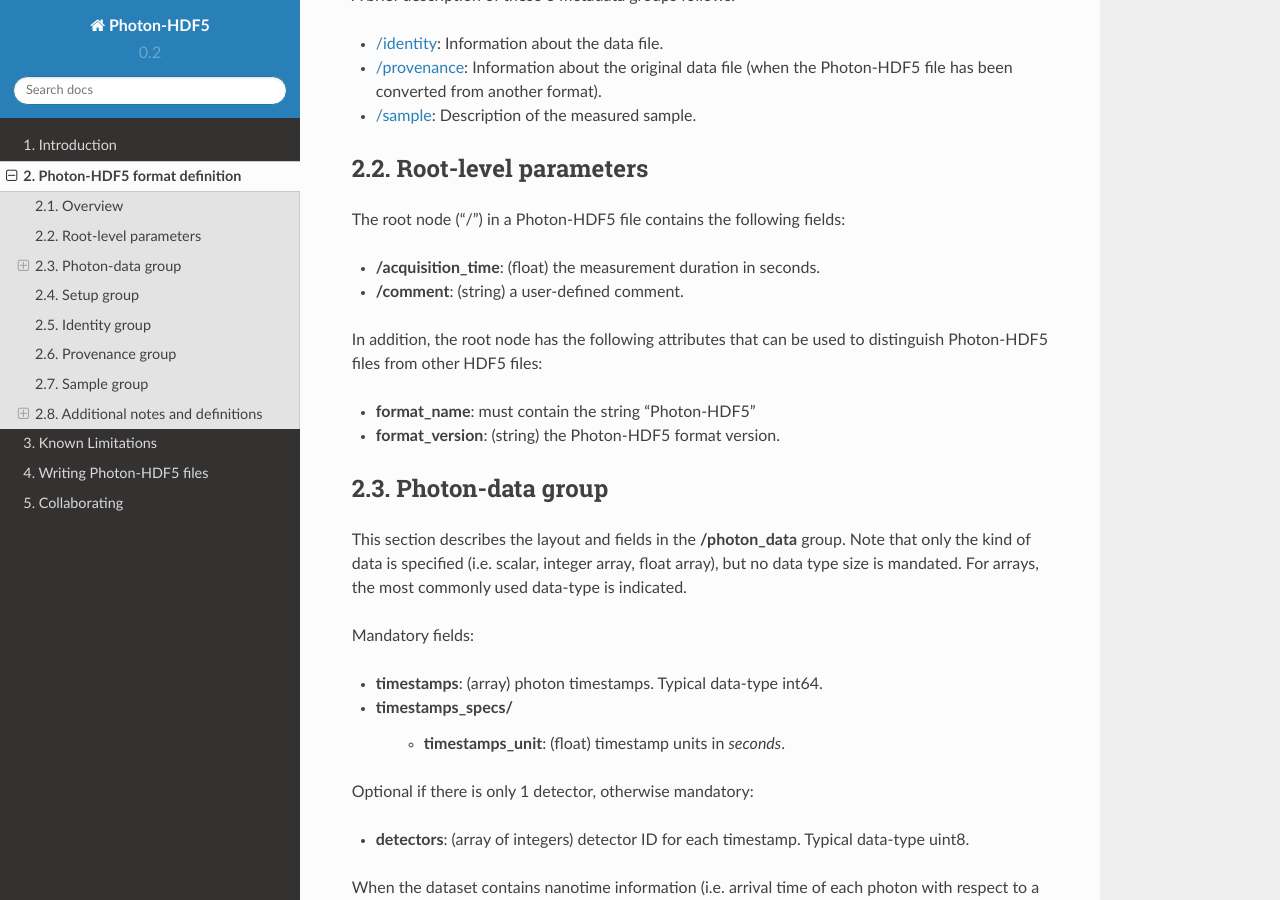
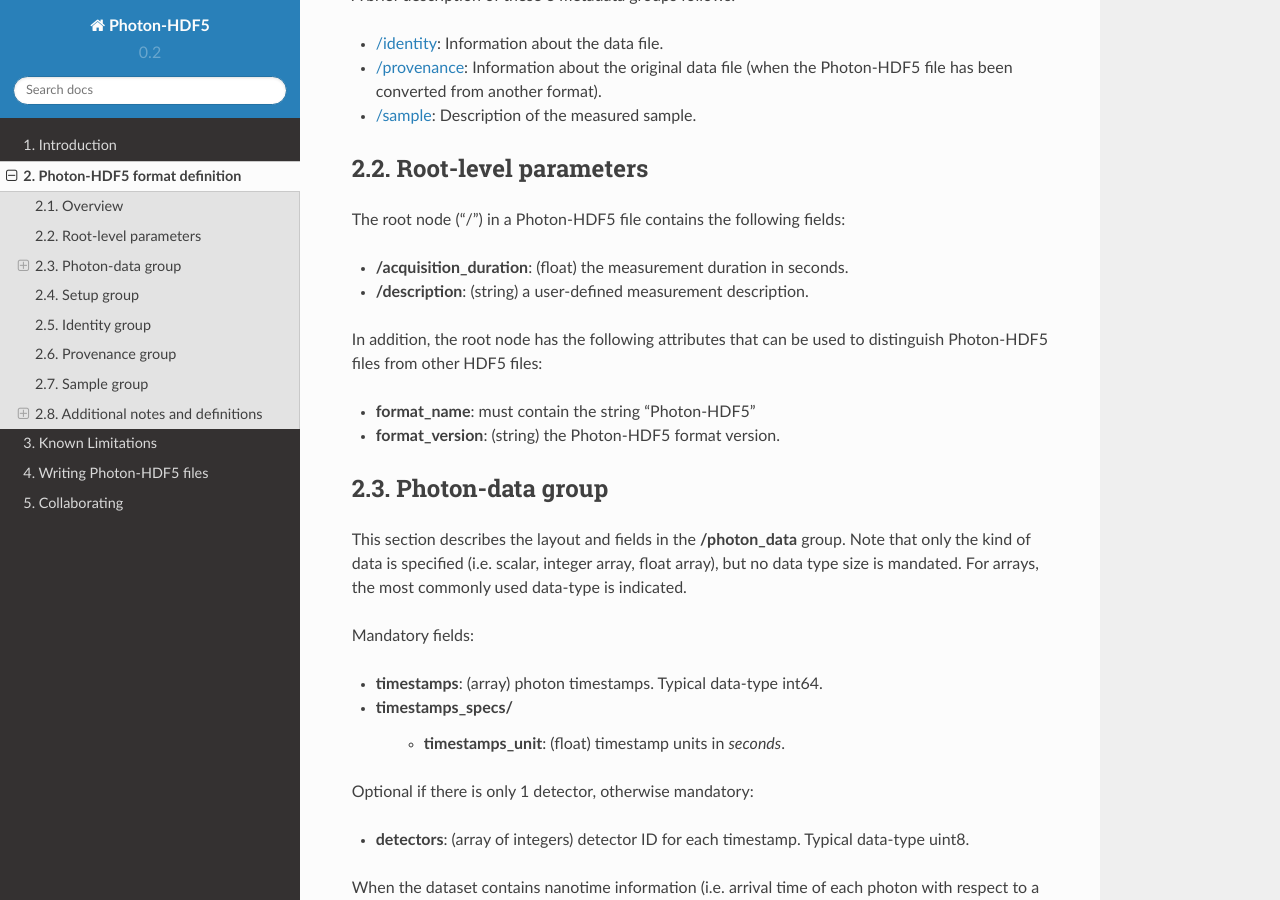
Before and after one commit to Photon-HDF5/photon-hdf5, a Sphinx documentation site: the page built from docs/phdata.rst, in a window 1280 px wide and 900 px high, scrolled down 2346 px. Built offline with Sphinx 7.4.7 and the Read the Docs theme 2.0.0, drawn with Linux system fonts in a browser that asks for light colours.

Commit message:
Rename comment -> description, acquisition_time -> acquisition_duration. Closes #20

```diff
--- a/docs/phdata.rst
+++ b/docs/phdata.rst
@@ -46,8 +46,8 @@ Root-level parameters
 
 The root node ("/") in a Photon-HDF5 file contains the following fields:
 
-- **/acquisition_time**: (float) the measurement duration in seconds.
-- **/comment**: (string) a user-defined comment.
+- **/acquisition_duration**: (float) the measurement duration in seconds.
+- **/description**: (string) a user-defined measurement description.
 
 In addition, the root node has the following attributes that can be used to
 distinguish Photon-HDF5 files from other HDF5 files:
```
